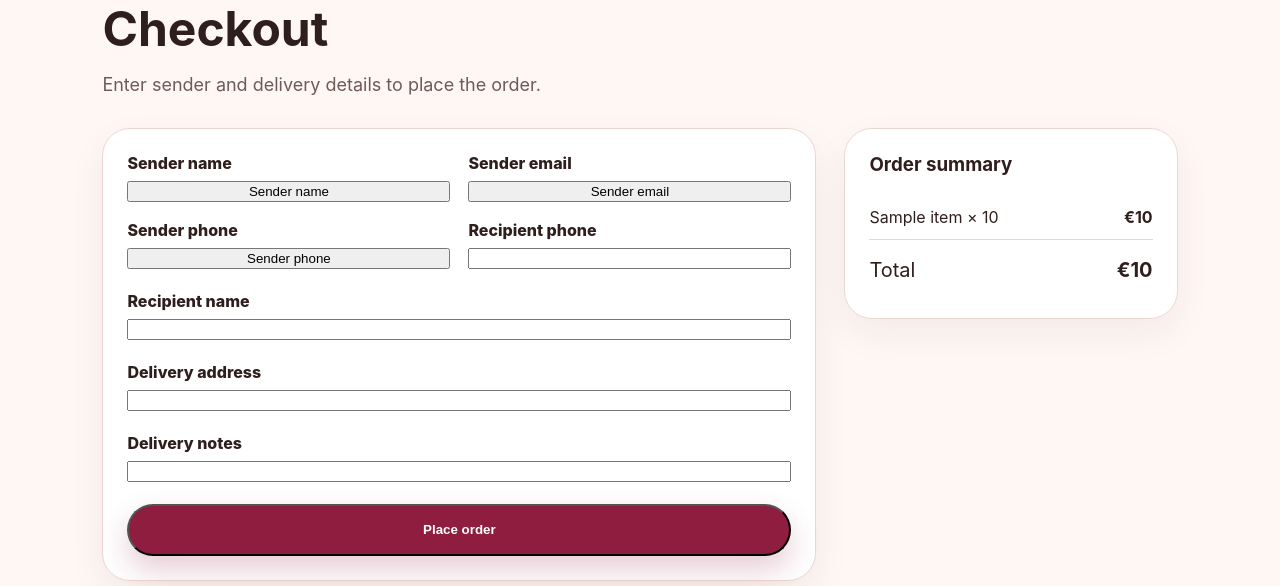
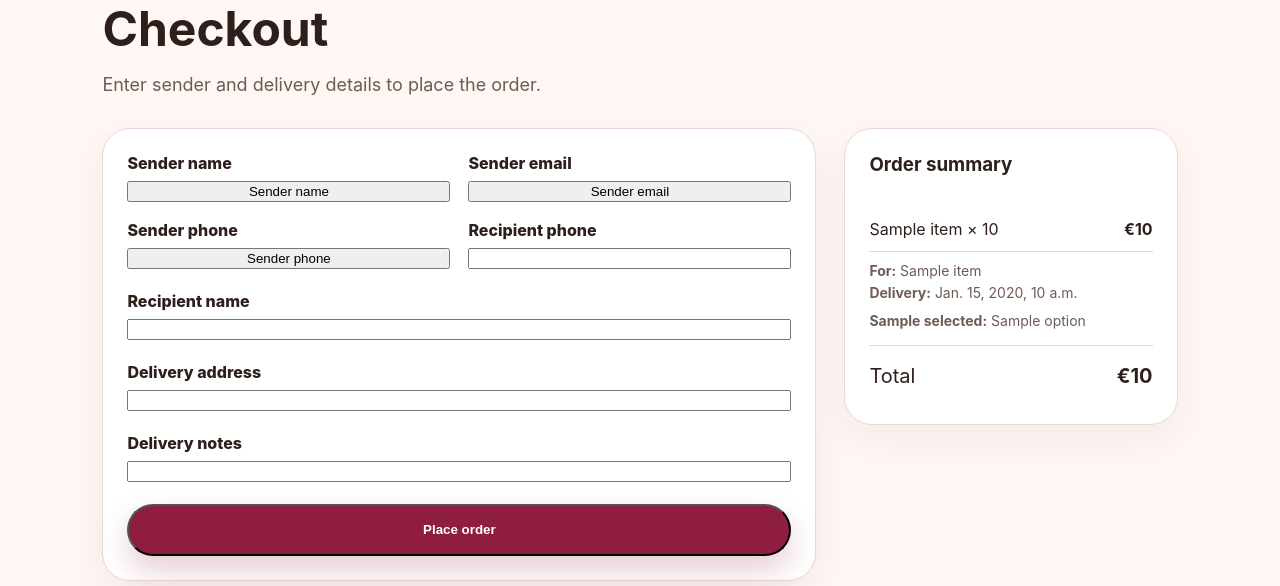
Before and after one commit to bkocii/gift-moments, a Django app: template templates/orders/checkout.html in a window 1280 px wide. Shown: the part 168-754 px from the top of the page. Run offline with Django 3.2, Linux system fonts and the light colour scheme; the template is opened without the code that fills it: most values are stand-ins (such as "Sample title", 1, 10 or a date in 2020); form fields are guessed from the names that the template uses.

Commit message:
Prefill checkout recipient and improve order summary

```diff
--- a/static/css/site.css
+++ b/static/css/site.css
@@ -917,3 +917,23 @@ a {
         flex-direction: column;
     }
 }
+
+.checkout-summary-item {
+    padding: 12px 0;
+    border-bottom: 1px solid var(--border);
+}
+
+.checkout-summary-item:last-of-type {
+    border-bottom: 0;
+}
+
+.checkout-summary-meta {
+    margin-top: 8px;
+    color: var(--muted);
+    font-size: 14px;
+    line-height: 1.6;
+}
+
+.checkout-summary-options {
+    margin-top: 6px;
+}
--- a/templates/orders/checkout.html
+++ b/templates/orders/checkout.html
@@ -83,9 +83,40 @@
             <h3>Order summary</h3>
 
             {% for item in cart_items %}
-                <div class="summary-row">
-                    <span>{{ item.name }} × {{ item.quantity }}</span>
-                    <strong>€{{ item.line_total }}</strong>
+                <div class="checkout-summary-item">
+                    <div class="summary-row">
+                        <span>{{ item.name }} × {{ item.quantity }}</span>
+                        <strong>€{{ item.line_total }}</strong>
+                    </div>
+
+                    <div class="checkout-summary-meta">
+                        <div><strong>For:</strong> {{ item.recipient_name }}</div>
+                        <div><strong>Delivery:</strong> {{ item.delivery_date }}</div>
+
+                        {% if item.selected_options %}
+                            <div class="checkout-summary-options">
+                                {% for selected in item.selected_options %}
+                                    <div>
+                                        <strong>{{ selected.group_name }}:</strong>
+
+                                        {% if selected.is_multiple %}
+                                            {% for option in selected.options %}
+                                                {{ option.name }}{% if not forloop.last %}, {% endif %}
+                                            {% empty %}
+                                                None
+                                            {% endfor %}
+                                        {% else %}
+                                            {% if selected.option %}
+                                                {{ selected.option.name }}
+                                            {% else %}
+                                                None
+                                            {% endif %}
+                                        {% endif %}
+                                    </div>
+                                {% endfor %}
+                            </div>
+                        {% endif %}
+                    </div>
                 </div>
             {% endfor %}
 
```
Also changed, not shown: core/tests/test_context_processors.py (added, +15 -0 lines), orders/tests/test_checkout.py (+66 -0 lines), orders/views.py (+9 -1 lines).
